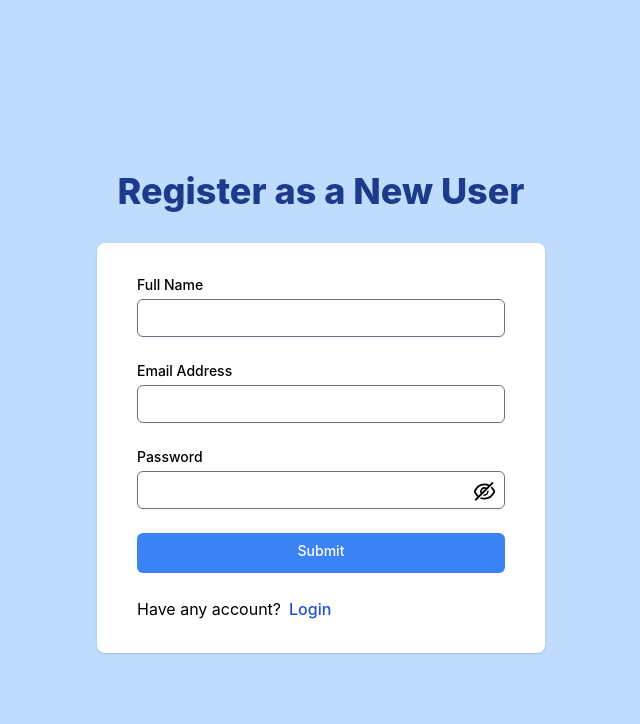
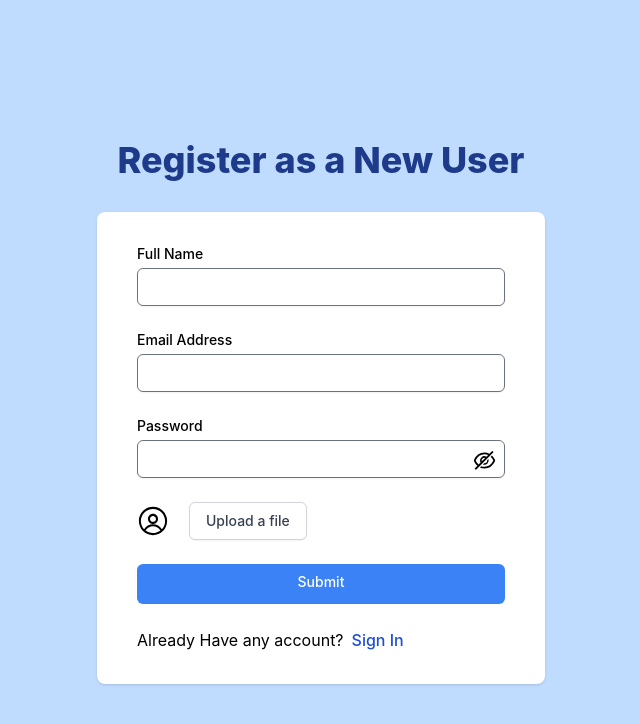
Before and after one commit to AK11072002/md, a React (Create React App) app: page /sign-up in a window 1280 px wide. Shown: the top 724 px of the page, without its empty margins (319-959 px from the left). Built offline with nearby package versions, Linux system fonts and the light colour scheme.

Commit message:
make signup

```diff
--- a/src/components/Signup/Signup.jsx
+++ b/src/components/Signup/Signup.jsx
@@ -2,11 +2,23 @@ import React, { useState } from "react";
 import { Link } from "react-router-dom";
 import { AiOutlineEye, AiOutlineEyeInvisible } from "react-icons/ai";
 import styles from "../../styles/styles";
+import { RxAvatar } from "react-icons/rx";
+
 const Signup = () => {
   const [email, setEmail] = useState("");
   const [name, setName] = useState("");
   const [password, setPassword] = useState("");
   const [visible, setVisible] = useState(false);
+  const [avatar, setAvatar] = useState(null);
+
+  const handleSubmit = () => {
+    console.log("fff");
+  };
+
+  const handleFileInputChange = (e) => {
+    const file = e.target.files[0];
+    setAvatar(file);
+  };
 
   return (
     <div className="min-h-screen bg-blue-200 flex flex-col justify-center py-12 sm:px-6 lg:px-8">
@@ -94,6 +106,35 @@ const Signup = () => {
                 htmlFor="avatar"
                 className="block text-sm font-medium text-gray-700"
               ></label>
+              <label>
+                <div className="mt-2 flex items-center">
+                  <span className="inline-block h-8 w-8 rounded-full overflow-hidden">
+                    {avatar ? (
+                      <img
+                        src={URL.createObjectURL(avatar)}
+                        alt="avatar"
+                        className="h-full w-full object-cover rounded-full"
+                      />
+                    ) : (
+                      <RxAvatar className="h-8 w-8" />
+                    )}
+                  </span>
+                  <label
+                    htmlFor="file-input"
+                    className="ml-5 flex items-centr justify-center px-4 py-2 border border-gray-300 rounded-md shadow-sm text-sm font-medium text-gray-700 bg-white hover:bg-gray-50"
+                  >
+                    <span>Upload a file</span>
+                    <input
+                      type="file"
+                      name="avatar"
+                      id="file-input"
+                      accept=".jpg,.jpeg,.png"
+                      onChange={handleFileInputChange}
+                      className="sr-only"
+                    ></input>
+                  </label>
+                </div>
+              </label>
             </div>
 
             <div>
@@ -105,9 +146,9 @@ const Signup = () => {
               </button>
             </div>
             <div className={`${styles.normalFlex} w-full`}>
-              <h4> Have any account?</h4>
+              <h4> Already Have any account?</h4>
               <Link to="/login" className="text-blue-700 font-medium pl-2">
-                Login
+                Sign In
               </Link>
             </div>
           </form>
```
